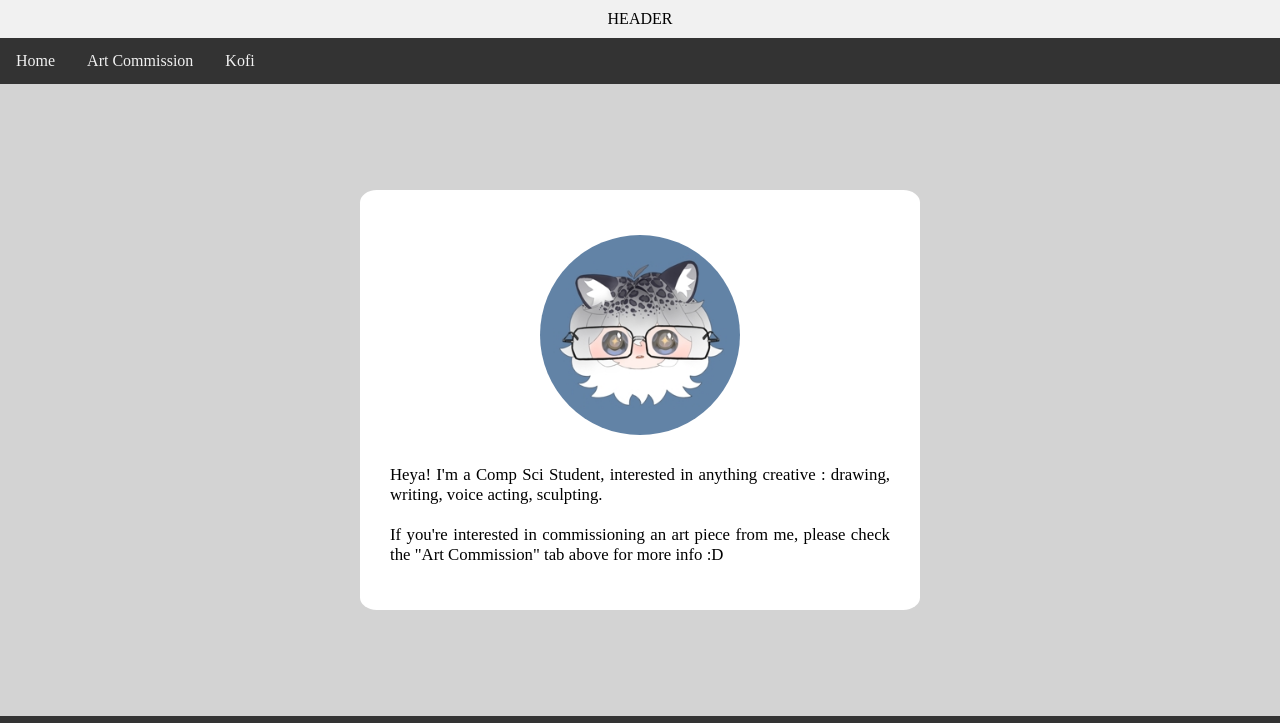
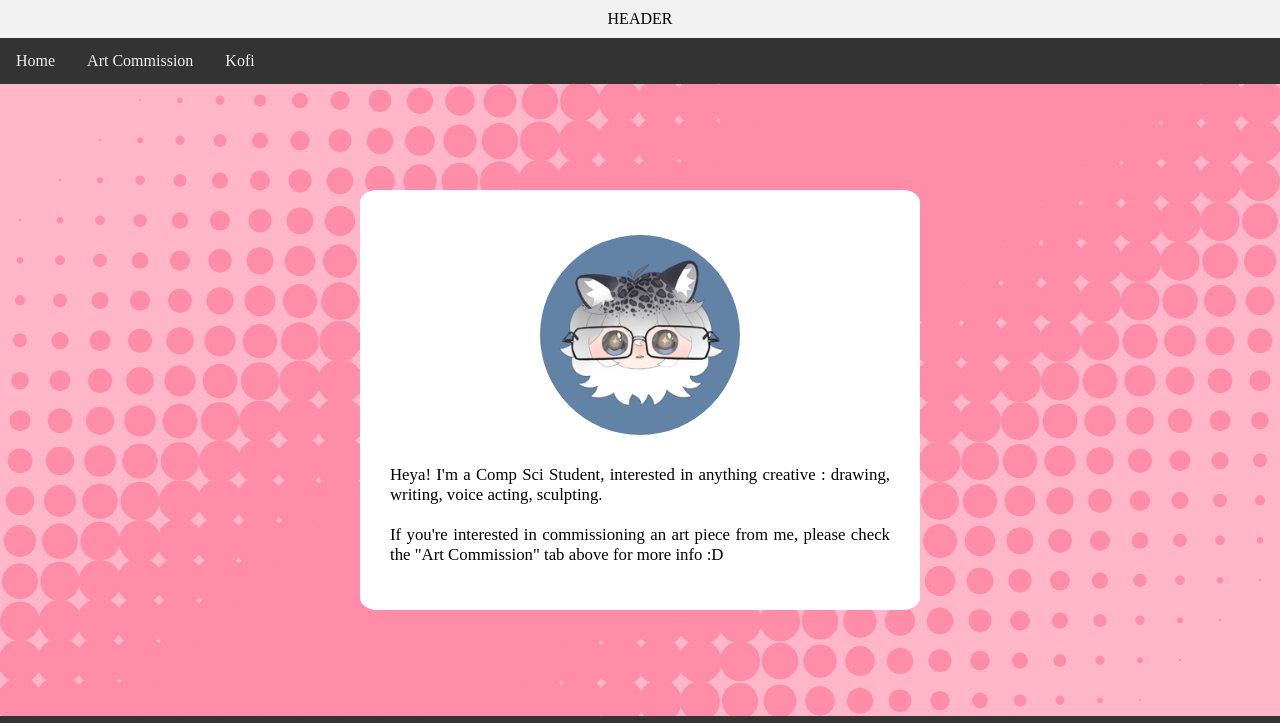
Before and after one commit to erosboulay/erosboulay.github.io, a plain HTML site: page index.html in a window 1280 px wide. Shown: the top 723 px of the page. Drawn offline with Linux system fonts and the light colour scheme.

Commit message:
Add halftone bg.

```diff
--- a/style.css
+++ b/style.css
@@ -51,8 +51,12 @@ ul.topnav li a:hover {
   flex: 1 1 auto;
   justify-content: center;
   align-items: center;
-  background-color: lightgrey;
   padding: 20px;
+
+  background-image: url("images/halftone.svg");
+  background-size: cover;
+  background-position: center;
+  background-repeat: no-repeat;
 }
 
 .content-box{
```
Also changed, not shown: images/halftone.svg (added).
